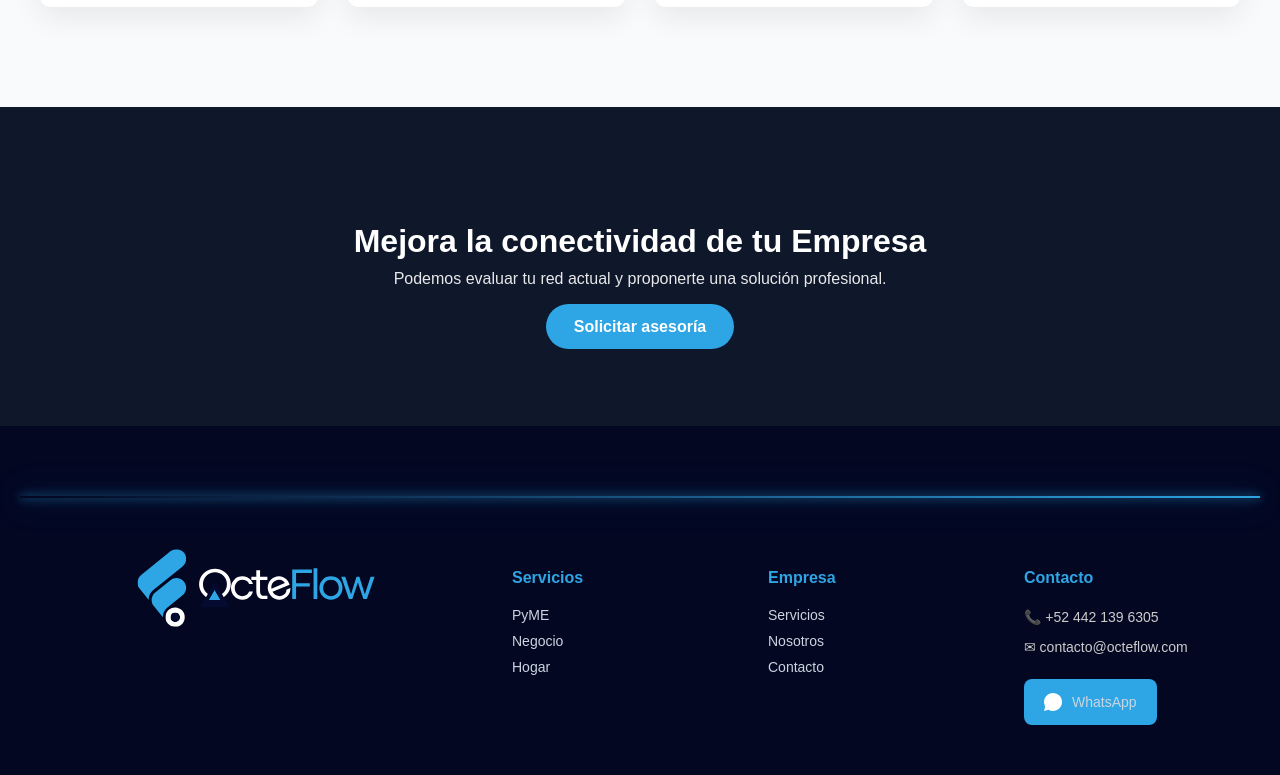
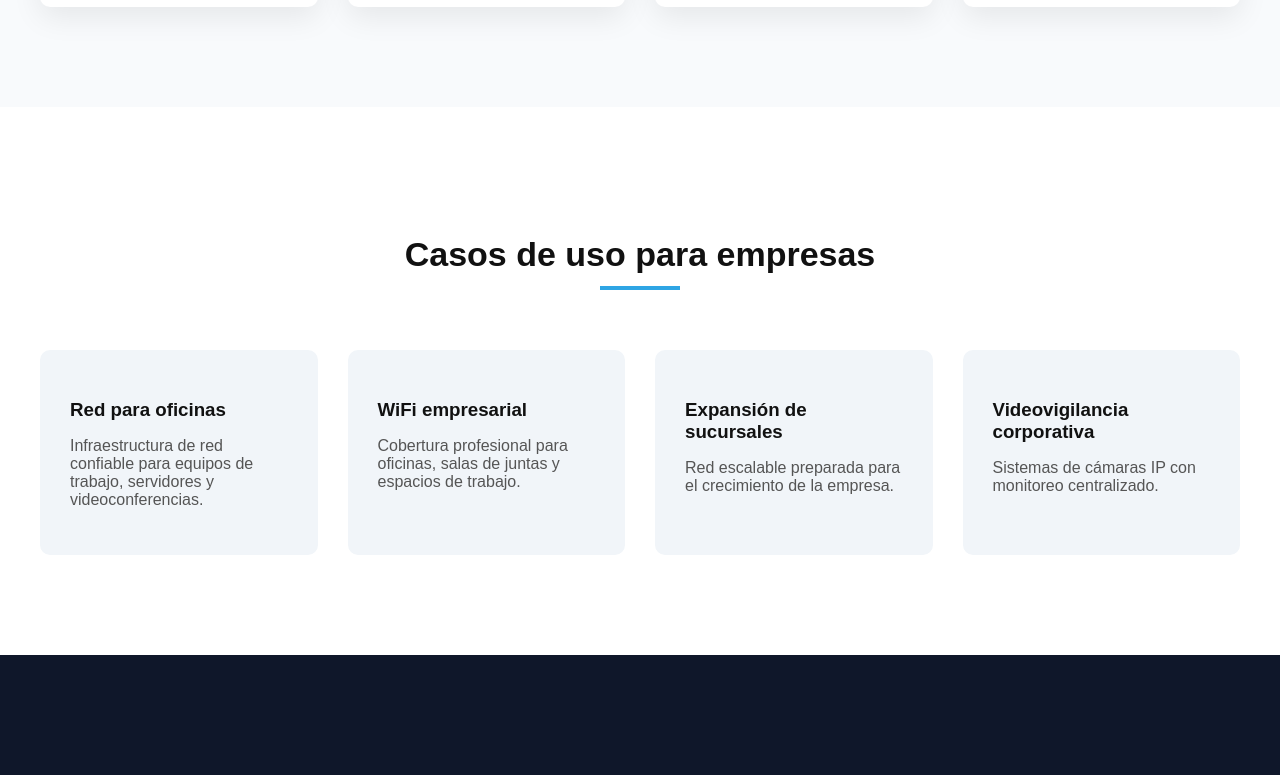
Before and after one commit to OcteFlow/octeflow-site, a Next.js app: page /pyme in a window 1280 px wide. Shown: the part 1673-2448 px from the top of the page. Built offline with nearby package versions, Linux system fonts and the light colour scheme.

Commit message:
Update pyme.js

```diff
--- a/pages/pyme.js
+++ b/pages/pyme.js
@@ -4,6 +4,8 @@ import BannerPage from "../components/BannerPage";
 import Footer from "../components/Footer";
 import CatalogSection from "../components/CatalogSection";
 import ProcessSection from "../components/ProcessSection";
+import UseCasesSection from "../components/UseCasesSection";
+import { useCasesData } from "../data/useCasesData";
 import CTASection from "../components/CTASection";
 
 import { catalogData } from "../data/catalogData";
@@ -32,6 +34,11 @@ image="/pyme.jpg"
 
         <ProcessSection/>
 
+        <UseCasesSection
+title="Casos de uso para empresas"
+cases={useCasesData.pyme}
+/>
+
         <CTASection
         title="Mejora la conectividad de tu Empresa"
         text="Podemos evaluar tu red actual y proponerte una solución profesional."
```
